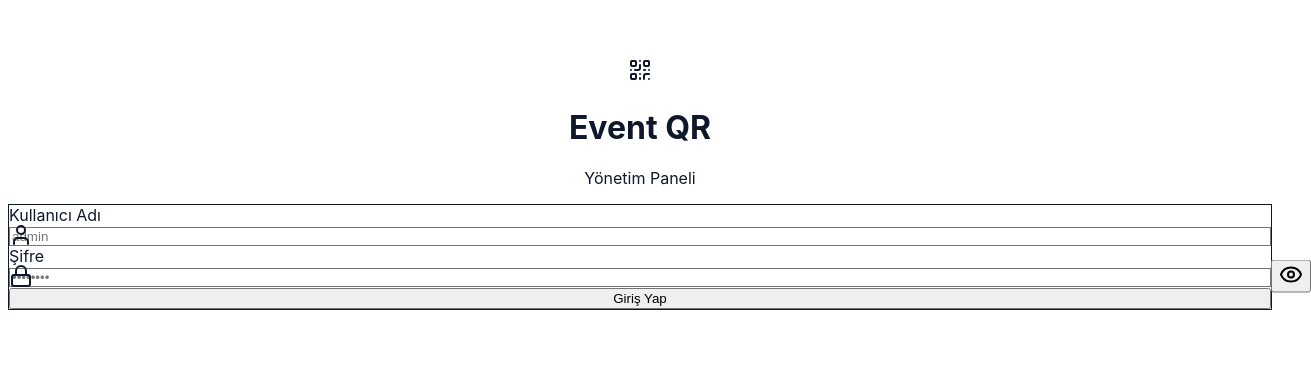
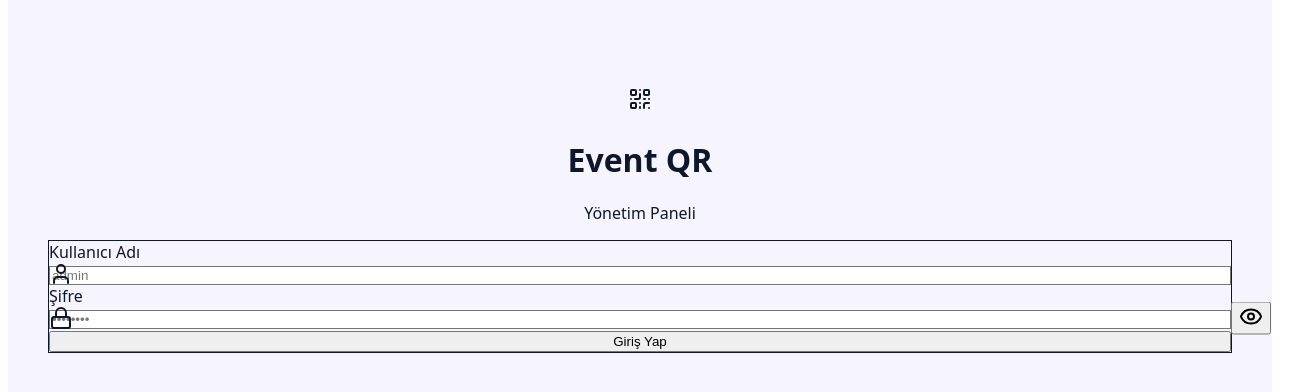
Before and after one commit to falici/anlik_bildirim, a Next.js app: page /admin/login in a window 1280 px wide. Shown: the part 224-616 px from the top of the page, 1311 px wide, since content can reach past the window. Built offline with nearby package versions, Linux system fonts and the light colour scheme.

Commit message:
Refactor AdminLayout component and styles

```diff
--- a/app/admin/layout.tsx
+++ b/app/admin/layout.tsx
@@ -1,17 +1,10 @@
-import { redirect } from 'next/navigation'
-import { getAdminSession } from '@/lib/auth'
 import AdminSidebar from './AdminSidebar'
 
-export default async function AdminLayout({ children }: { children: React.ReactNode }) {
-  // Login sayfası kontrolden muaf
-  return <AdminLayoutInner>{children}</AdminLayoutInner>
-}
-
-function AdminLayoutInner({ children }: { children: React.ReactNode }) {
+export default function AdminLayout({ children }: { children: React.ReactNode }) {
   return (
-    <div className="min-h-screen bg-slate-50 flex">
+    <div style={{ display: 'flex', minHeight: '100vh', background: '#f6f5ff', fontFamily: 'system-ui,-apple-system,sans-serif' }}>
       <AdminSidebar />
-      <main className="flex-1 min-w-0 p-6 lg:p-8">
+      <main style={{ flex: 1, minWidth: 0, padding: '36px 40px', overflowY: 'auto' }}>
         {children}
       </main>
     </div>
```
